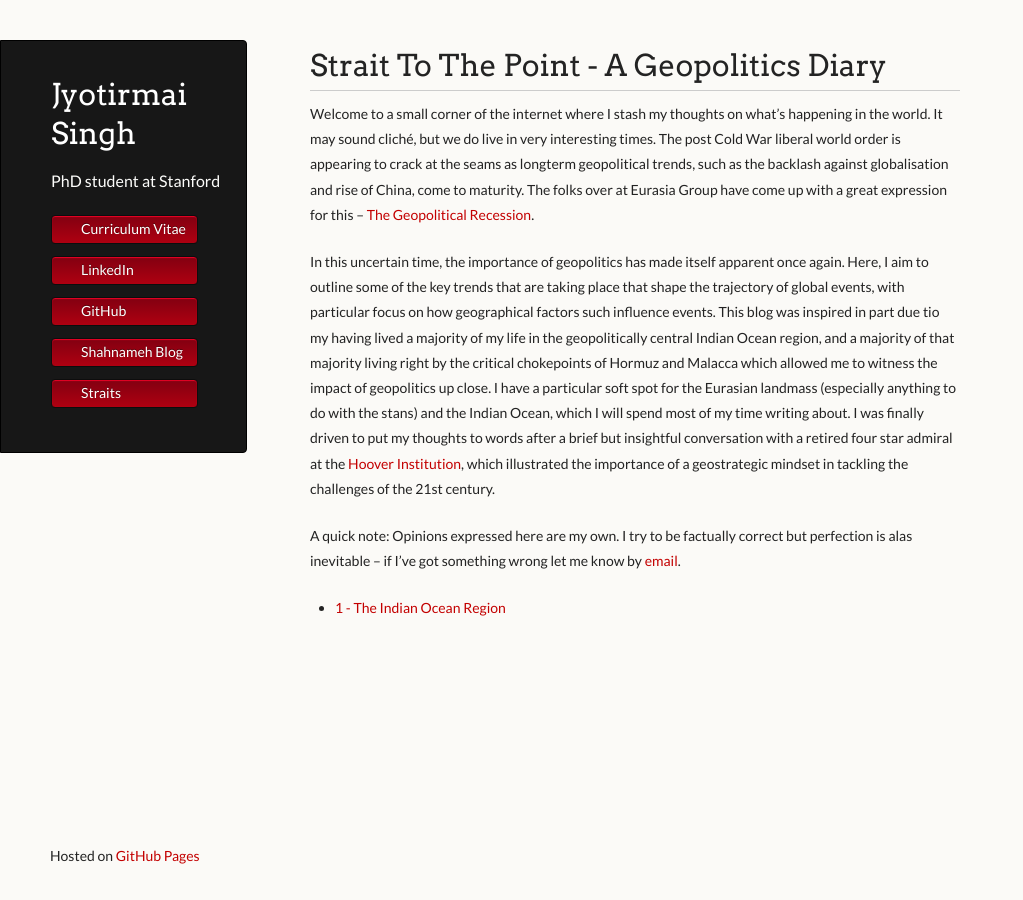
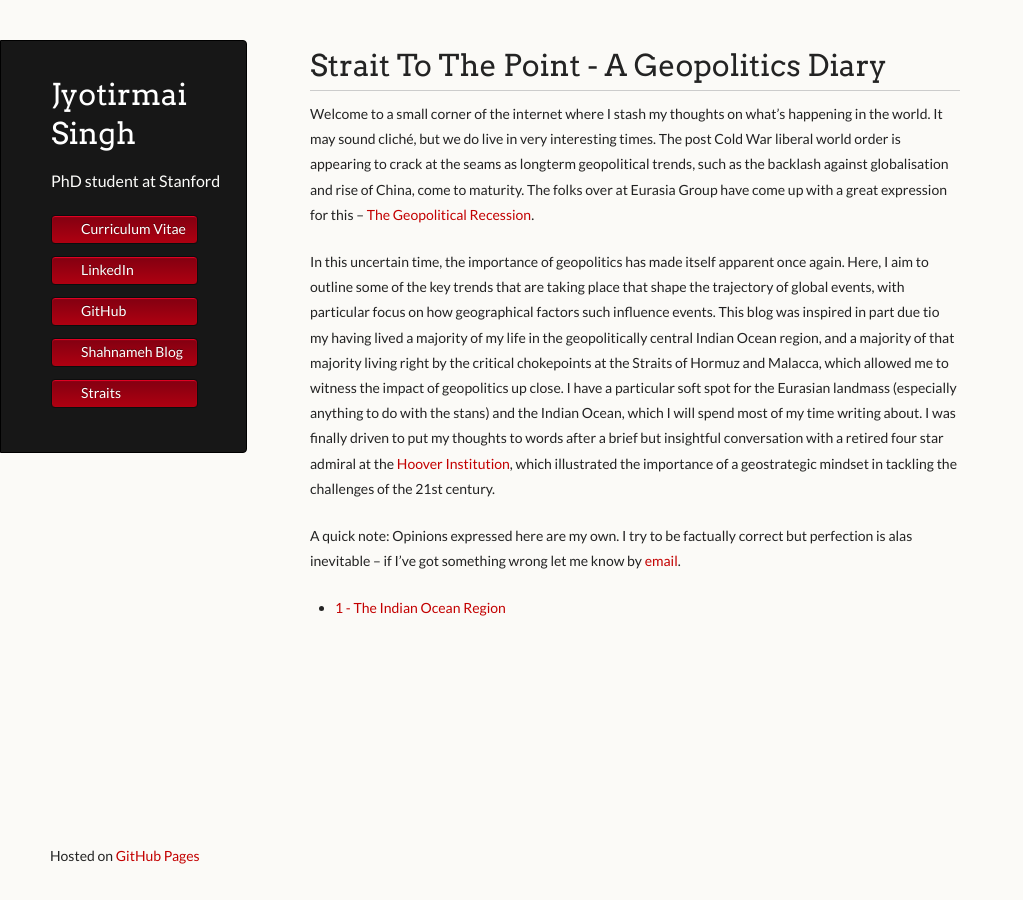
Before and after one commit to joe-singh/joe-singh.github.io, a Jekyll site: the page built from straits.md, in a window 1280 px wide. Shown: the whole page, without its empty margins (0-1023 px from the left). Built offline with Jekyll 4.4.1, drawn with Linux system fonts in a browser that asks for light colours.

Commit message:
update intro

```diff
--- a/straits.md
+++ b/straits.md
@@ -20,7 +20,7 @@ have come up with a great expression for this -- [The Geopolitical Recession](ht
 In this uncertain time, the importance of geopolitics has made itself apparent once again. Here, I aim to outline some of the key trends
 that are taking place that shape the trajectory of global events, with particular focus on how geographical factors such influence
 events. This blog was inspired in part due tio my having lived a majority of my life in the geopolitically central Indian Ocean region, and a
-majority of that majority living right by the critical chokepoints of Hormuz and Malacca which allowed me to witness the impact of
+majority of that majority living right by the critical chokepoints at the Straits of Hormuz and Malacca, which allowed me to witness the impact of
 geopolitics up close. I have a particular soft spot for the Eurasian landmass (especially anything to do with the stans)
 and the Indian Ocean, which I will spend most of my time writing about. I was finally driven to put my thoughts to words after a brief
 but insightful conversation with a retired four star admiral at the [Hoover Institution](https://www.hoover.org/), which illustrated the importance of a geostrategic mindset
```
